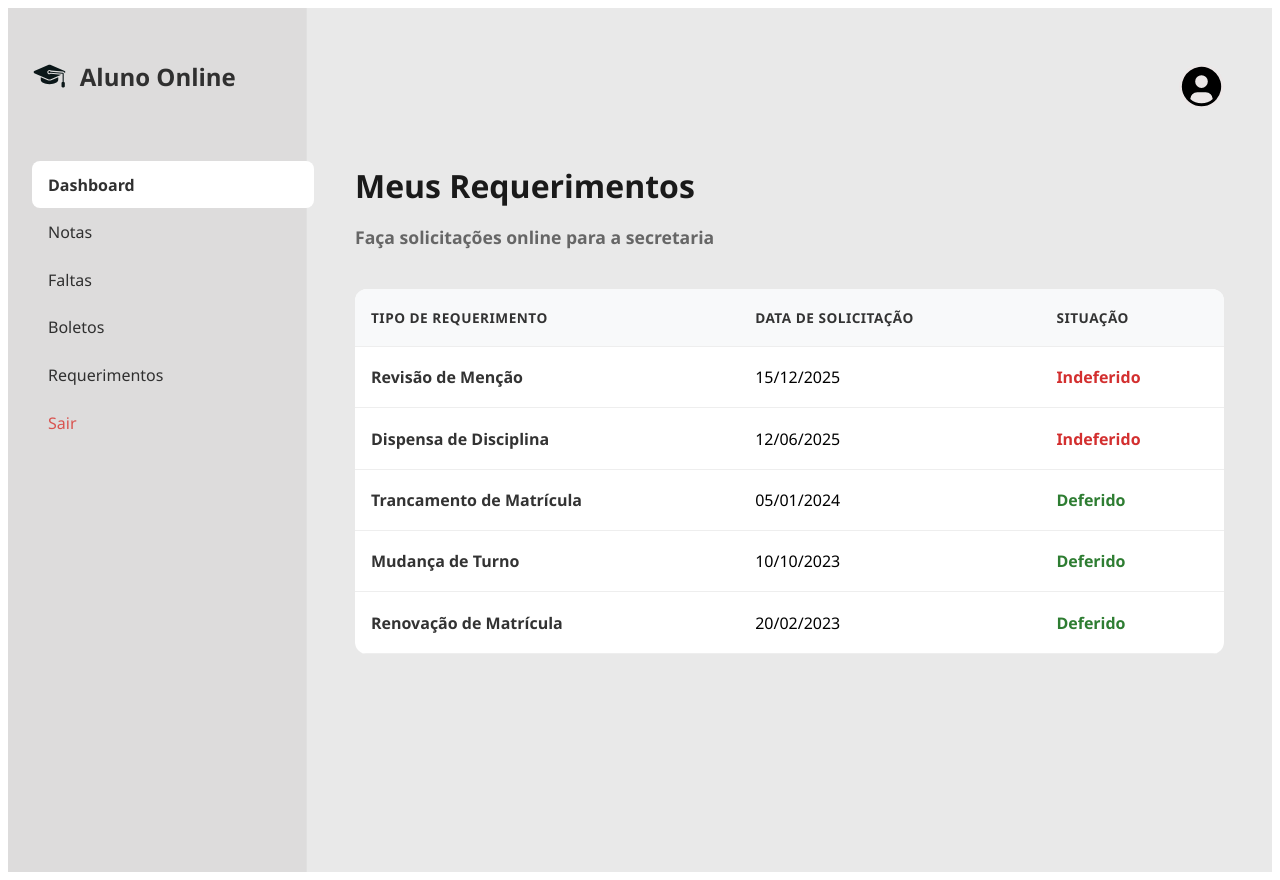
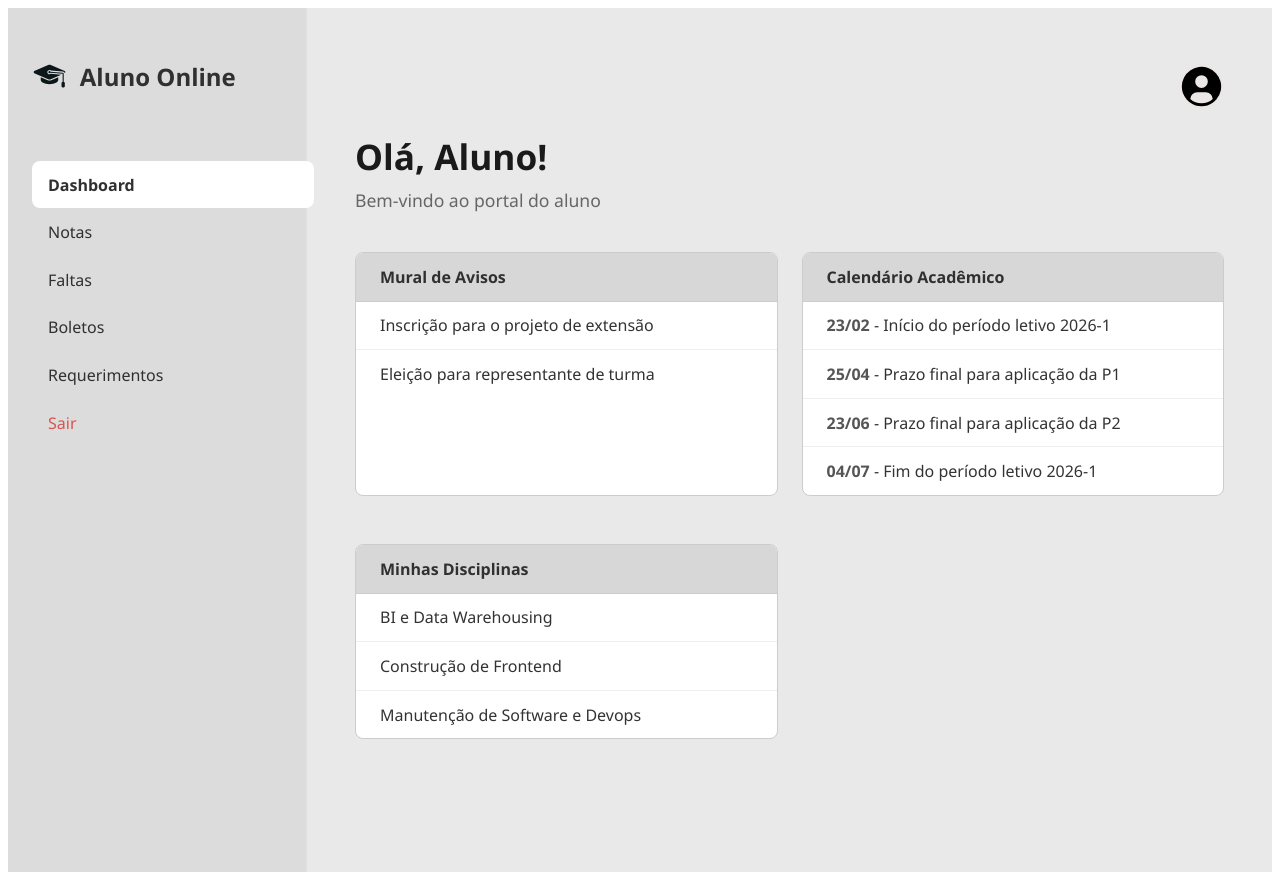
Before and after one commit to guvon1982/front_2026_1, a React (Vite) app in the folder praticas/aluno-online-react/: page / in a window 1280 px wide. Built offline with nearby package versions, Linux system fonts and the light colour scheme.

Commit message:
feat: atualizacao App.jsx

```diff
--- a/praticas/aluno-online-react/src/App.jsx
+++ b/praticas/aluno-online-react/src/App.jsx
@@ -14,7 +14,7 @@ function App() {
       <section className="app-content">
         <Topbar />
         <main className="main-render-area">
-          <Requerimentos />
+          <Dashboard />
           {/* <Dashboard /> */}
           {/* <Notas /> */}
           {/* <Faltas /> */}
```
